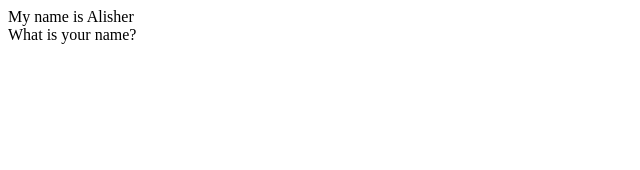
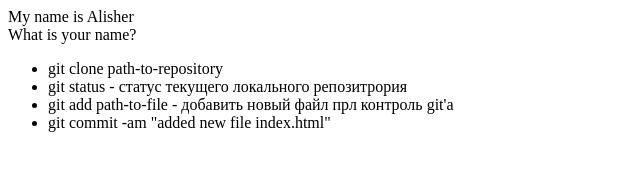
Before and after one commit to Summum-rambora/git-lesson, a plain HTML site: page index.html in a window 1280 px wide. Shown: the whole page, without its empty margins (0-640 px from the left). Drawn offline with Linux system fonts and the light colour scheme.

Commit message:
adde new file index.html

```diff
--- a/index.html
+++ b/index.html
@@ -1,2 +1,13 @@
 <div>My name is Alisher</div>
 <div>What is your name?</div>
+
+<div>
+    <ul>
+        <li>git clone path-to-repository</li>
+        <li>git status - статус текущего локального репозитрория</li>
+        <li>git add path-to-file - добавить новый файл прл контроль git'а</li>
+        <li>git commit -am "added new file index.html"</li>
+
+
+    </ul>
+</div>
```
